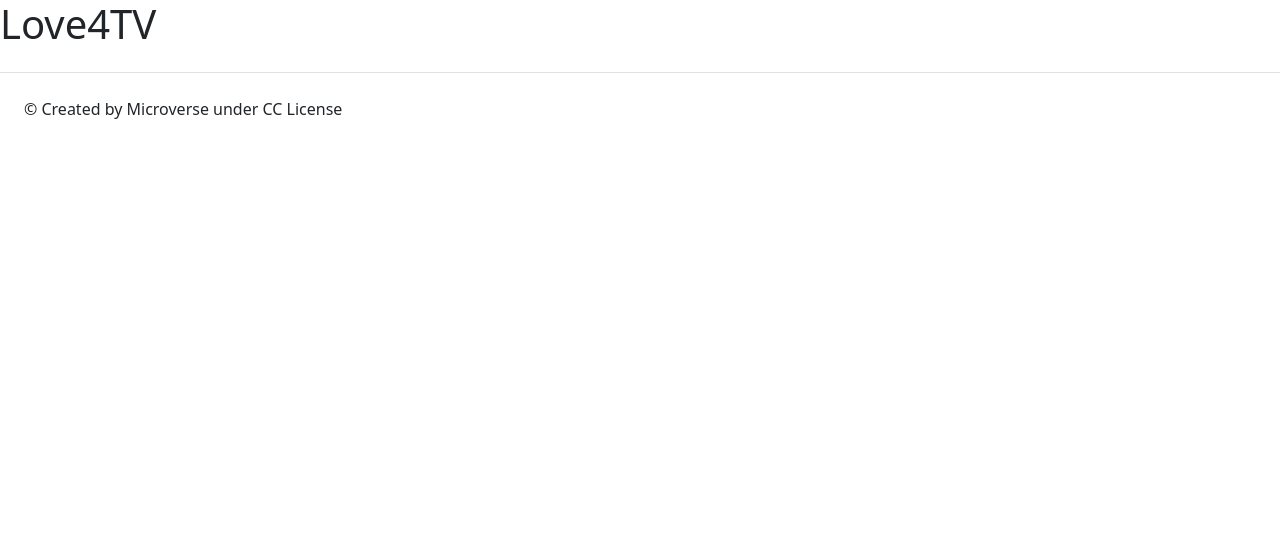
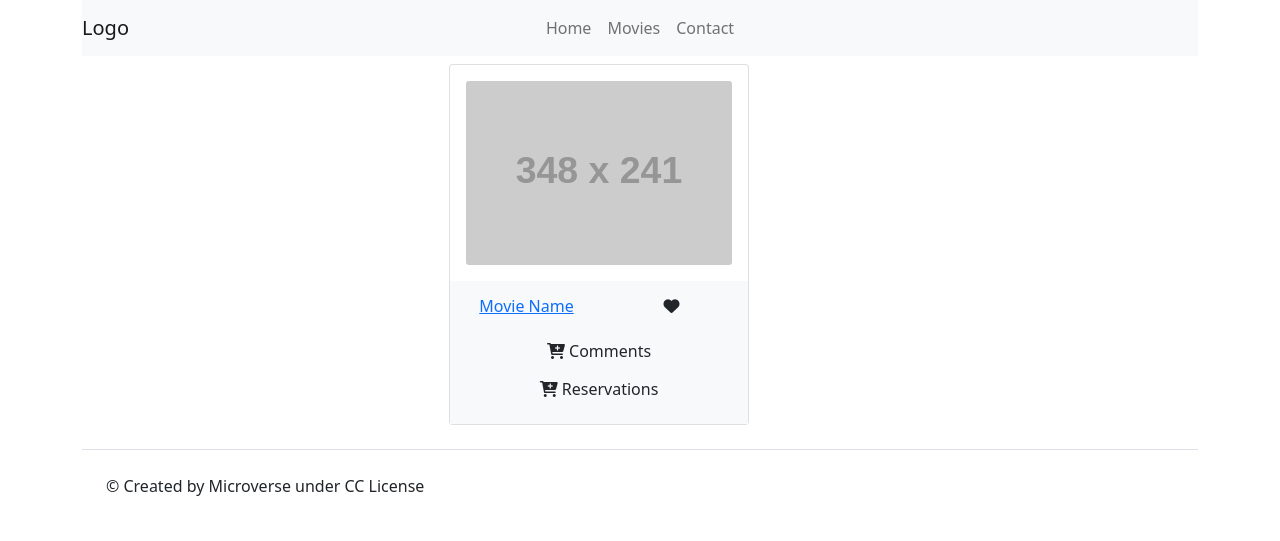
Before and after one commit to thankgodr/javascriptCapstoneProject, a website built with webpack: page src/index.html in a window 1280 px wide. Built offline with nearby package versions, Linux system fonts and the light colour scheme; placeholder pictures from the web are drawn by us.

Commit message:
Added header and single card for product List design

```diff
--- /dev/null
+++ b/src/css/style.css
@@ -0,0 +1,8 @@
+.navbar-nav {
+  position: absolute;
+  left: 50%;
+  transform: translatex(-50%);
+}
+.card {
+  min-width: 300px;
+}
--- a/src/index.html
+++ b/src/index.html
@@ -1,9 +1,9 @@
 <!DOCTYPE html>
 <html lang="en">
   <head>
-    <meta charset="UTF-8">
-    <meta http-equiv="X-UA-Compatible" content="IE=edge">
-    <meta name="viewport" content="width=device-width, initial-scale=1.0">
+    <meta charset="UTF-8" />
+    <meta http-equiv="X-UA-Compatible" content="IE=edge" />
+    <meta name="viewport" content="width=device-width, initial-scale=1.0" />
     <link
       rel="stylesheet"
       href="https://cdnjs.cloudflare.com/ajax/libs/font-awesome/6.0.0-beta2/css/all.min.css"
@@ -11,16 +11,91 @@
       crossorigin="anonymous"
       referrerpolicy="no-referrer"
     />
-    <link href="https://cdn.jsdelivr.net/npm/bootstrap@5.1.3/dist/css/bootstrap.min.css" rel="stylesheet" integrity="sha384-1BmE4kWBq78iYhFldvKuhfTAU6auU8tT94WrHftjDbrCEXSU1oBoqyl2QvZ6jIW3" crossorigin="anonymous">
+    <link
+      href="https://cdn.jsdelivr.net/npm/bootstrap@5.1.3/dist/css/bootstrap.min.css"
+      rel="stylesheet"
+      integrity="sha384-1BmE4kWBq78iYhFldvKuhfTAU6auU8tT94WrHftjDbrCEXSU1oBoqyl2QvZ6jIW3"
+      crossorigin="anonymous"
+    />
     <title>Love4TV</title>
   </head>
-  <body>
-      <h1>Love4TV</h1>
+  <body class="container">
+    <header>
+      <nav class="navbar navbar-expand-lg navbar-light bg-light mx-auto">
+        <a class="navbar-brand" href="#">Logo</a>
+        <button
+          class="navbar-toggler"
+          type="button"
+          data-toggle="collapse"
+          data-target="#navbarNav"
+          aria-controls="navbarNav"
+          aria-expanded="false"
+          aria-label="Toggle navigation"
+        >
+          <span class="navbar-toggler-icon"></span>
+        </button>
+        <div class="collapse navbar-collapse" id="navbarNav">
+          <ul class="navbar-nav">
+            <li class="nav-item active">
+              <a class="nav-link" href="#">Home <span class="sr-only">(current)</span></a>
+            </li>
+            <li class="nav-item">
+              <a class="nav-link" href="#">Movies</a>
+            </li>
+            <li class="nav-item">
+              <a class="nav-link" href="#">Contact</a>
+            </li>
+          </ul>
+        </div>
+      </nav>
+    </header>
 
-			<footer>
-				<div class="d-flex justify-content-between py-4 my-4 border-top">
-					<p class="mx-4">&copy; Created by Microverse under CC License</p>
-				</div>
-			</footer>
+    <main>
+      <div class="container d-flex justify-content-center mt-50 mb-50">
+        <div class="row">
+          <div class="col-md-4 mt-2">
+            <div class="card">
+              <div class="card-body">
+                <div class="card-img-actions">
+                  <img
+                    src="https://via.placeholder.com/348x241"
+                    class="card-img img-fluid"
+                    width="348"
+                    height="241"
+                    alt=""
+                  />
+                </div>
+              </div>
+              <div class="card-body bg-light text-center">
+                <div class="mb-2 row">
+                  <div class="col-md-6">
+                    <h6 class="font-weight-semibold mb-2">
+                      <a href="#" class="text-default mb-2" data-abc="true">Movie Name</a>
+                    </h6>
+                  </div>
+                  <div class="col-md-6">
+                    <h6 class="font-weight-semibold mb-2">
+                      <i class="fa fa-heart love"></i>
+                    </h6>
+                  </div>
+                </div>
+                <button type="button" class="btn bg-cart">
+                  <i class="fa fa-cart-plus mr-2"></i> Comments
+                </button>
+                <button type="button" class="btn bg-cart">
+                  <i class="fa fa-cart-plus mr-2"></i> Reservations
+                </button>
+              </div>
+            </div>
+          </div>
+        </div>
+      </div>
+    </main>
+
+    <footer>
+      <div class="d-flex justify-content-between py-4 my-4 border-top">
+        <p class="mx-4">&copy; Created by Microverse under CC License</p>
+      </div>
+    </footer>
   </body>
 </html>
--- a/src/index.js
+++ b/src/index.js
@@ -1 +1,2 @@
 import './style.css';
+import './css/style.css';
```
